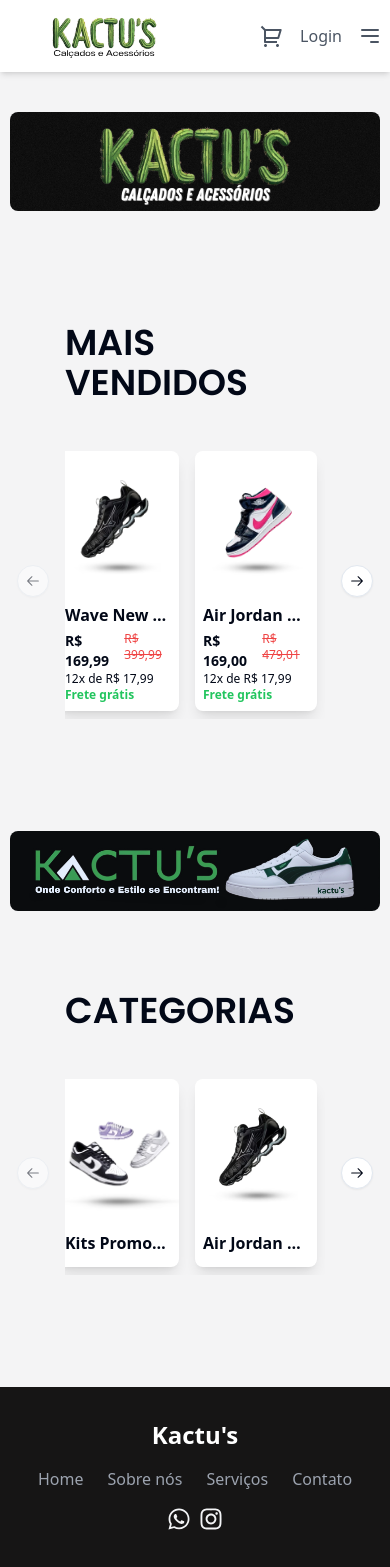
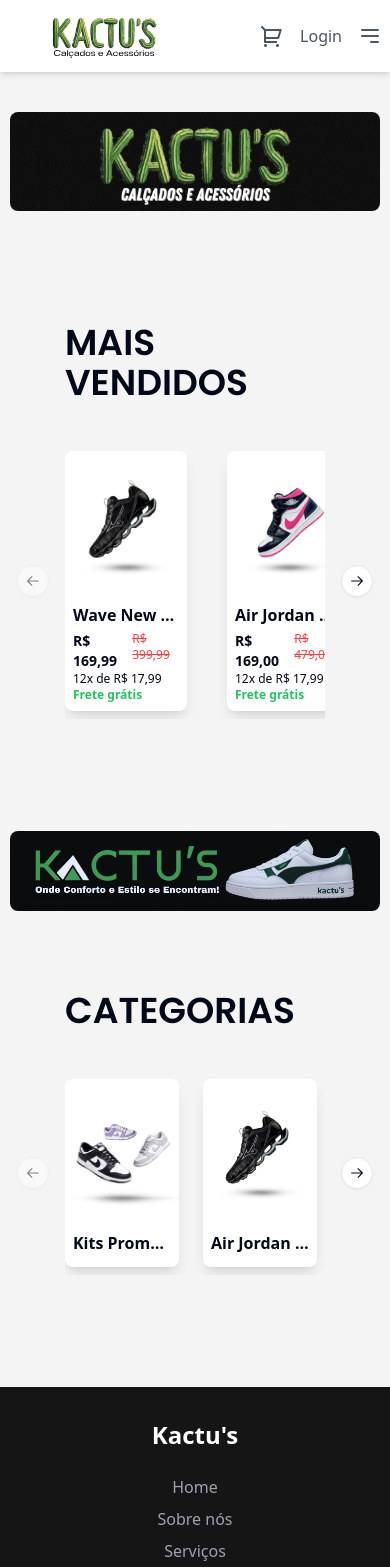
Before and after one commit to GabryelKadmo/kactus-store, a React (Vite) app: page / in a window 390 px wide. Shown: the top 1567 px of the page. Built offline with nearby package versions, Linux system fonts and the light colour scheme; a web font is replaced by a local one.

Commit message:
fix: mobile adjusts

```diff
--- a/src/components/Footer/Footer.tsx
+++ b/src/components/Footer/Footer.tsx
@@ -1,35 +1,34 @@
-// import React from 'react'
-import { FaInstagram } from "react-icons/fa";
-import { FaWhatsapp } from "react-icons/fa";
+import React from 'react'
+import { FaInstagram, FaWhatsapp } from "react-icons/fa";
 
 export default function Footer() {
     return (
         <footer className="bg-[#161515] text-white py-8">
             <div className="container mx-auto px-4 sm:px-6 lg:px-8">
-                <div className="flex flex-col md:flex-row justify-between items-center">
+                <div className="flex flex-col md:flex-row justify-between items-center space-y-4 md:space-y-0">
                     {/* Logo */}
-                    <div className="mb-4 md:mb-0">
+                    <div className="text-center md:text-left">
                         <h1 className="text-2xl font-bold">Kactu's</h1>
                     </div>
 
                     {/* Links */}
-                    <div className="flex space-x-6">
-                        <a href="#" className="text-gray-400 hover:text-white transition">
+                    <div className="flex flex-col md:flex-row md:space-x-6 text-center md:text-left">
+                        <a href="#" className="text-gray-400 hover:text-white transition mt-2 md:mt-0">
                             Home
                         </a>
-                        <a href="#" className="text-gray-400 hover:text-white transition">
+                        <a href="#" className="text-gray-400 hover:text-white transition mt-2 md:mt-0">
                             Sobre nós
                         </a>
-                        <a href="#" className="text-gray-400 hover:text-white transition">
+                        <a href="#" className="text-gray-400 hover:text-white transition mt-2 md:mt-0">
                             Serviços
                         </a>
-                        <a href="#" className="text-gray-400 hover:text-white transition">
+                        <a href="#" className="text-gray-400 hover:text-white transition mt-2 md:mt-0">
                             Contato
                         </a>
                     </div>
 
                     {/* Social Icons */}
-                    <div className="flex space-x-2 mt-4 md:mt-0">
+                    <div className="flex justify-center space-x-4 mt-4 md:mt-0">
                         <a href="#" className="text-2xl text-gray-100 hover:text-white transition">
                             <FaWhatsapp />
                         </a>
@@ -37,7 +36,6 @@
                             <FaInstagram />
                         </a>
                     </div>
-
                 </div>
 
                 {/* Copyright */}
--- a/src/components/LandingPage_Components/Categories/Categories.tsx
+++ b/src/components/LandingPage_Components/Categories/Categories.tsx
@@ -45,7 +45,7 @@
                                 key={index}
                                 className="flex-none w-1/2 p-2 sm:w-1/4 sm:p-4"
                             >
-                                <div className="bg-white shadow-lg rounded-lg overflow-hidden transition duration-300 ease-in-out transform hover:scale-105">
+                                <div className="bg-white shadow-lg rounded-lg ml-2 overflow-hidden transition duration-300 ease-in-out transform hover:scale-105">
                                     <div className="flex justify-center items-center h-36 sm:h-64">
                                         <img src={item.image} alt={item.title} className="object-cover" />
                                     </div>
--- a/src/components/LandingPage_Components/MostSoldItems/MostSoldItems.tsx
+++ b/src/components/LandingPage_Components/MostSoldItems/MostSoldItems.tsx
@@ -55,7 +55,7 @@
                         {items.map((item, index) => (
                             <CarouselItem
                                 key={index}
-                                className="flex-none w-1/2 p-2 sm:w-1/4 sm:p-4 transition duration-300 ease-in-out transform hover:scale-105"
+                                className="flex-none w-1/2 p-2 sm:w-1/4 sm:p-4 ml-2 mr-4 transition duration-300 ease-in-out transform hover:scale-105"
                             >
                                 <div className="bg-white shadow-lg rounded-lg overflow-hidden">
                                     <div className="flex justify-center items-center h-36 sm:h-52">
```
